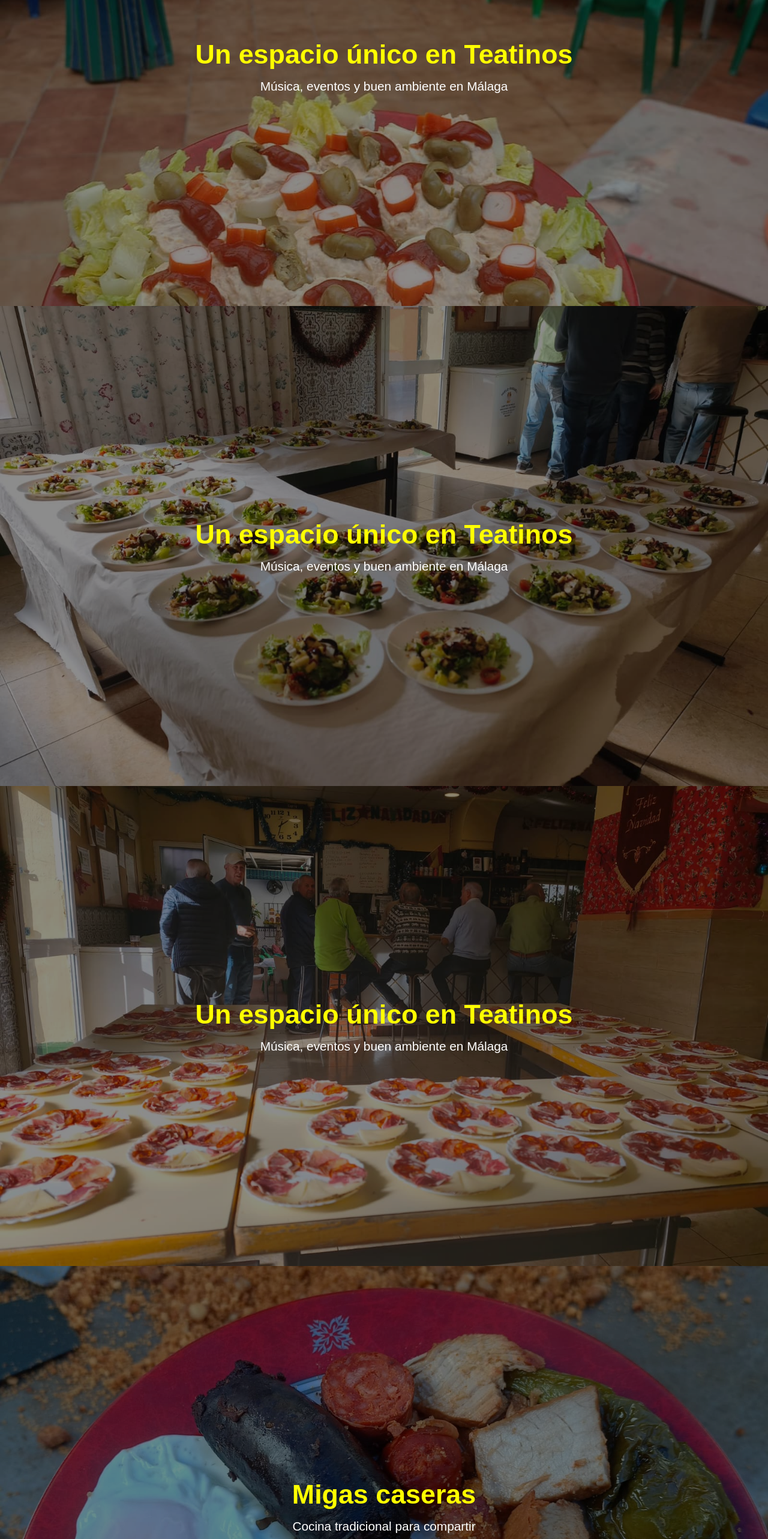
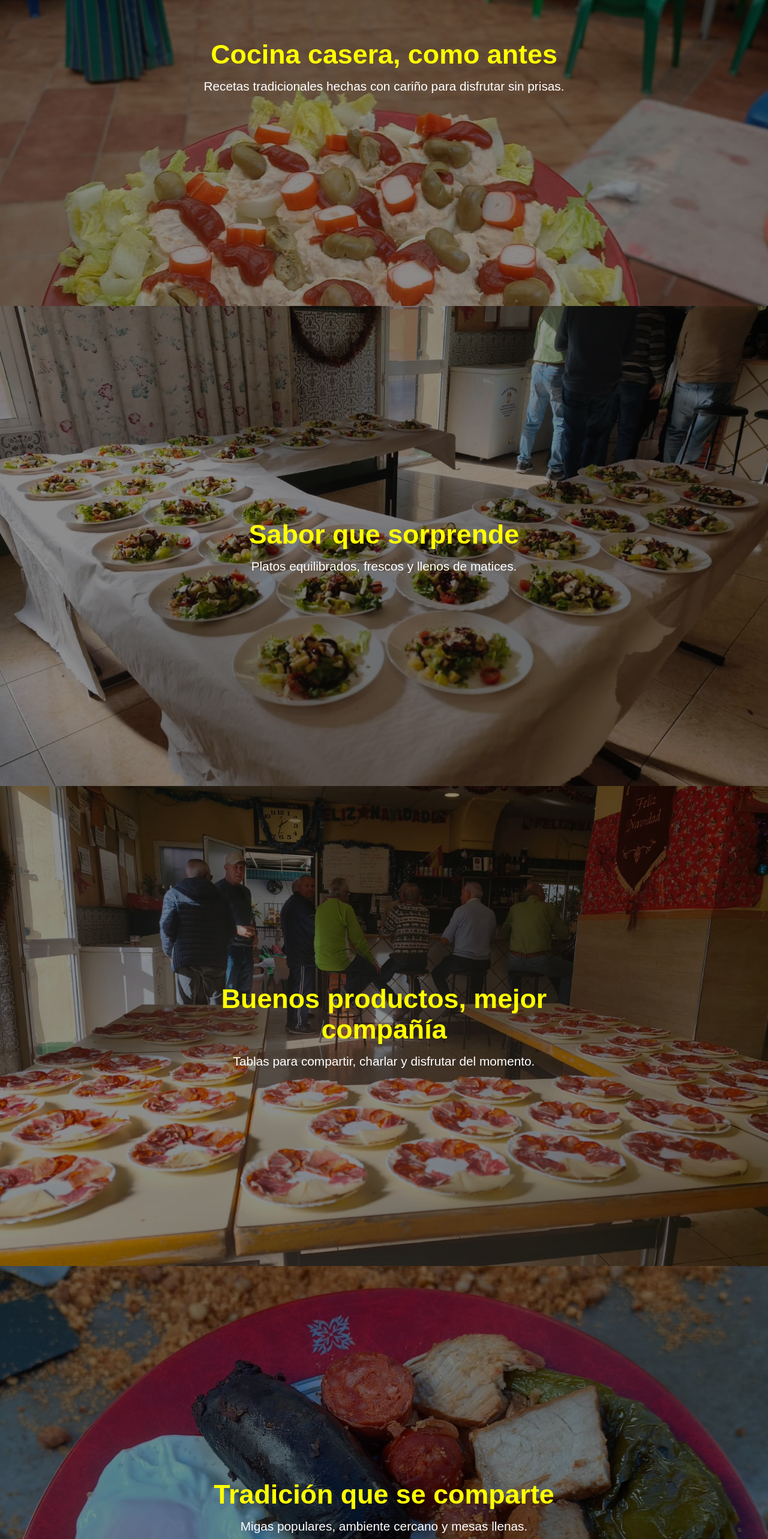
Before and after one commit to laculturaltelefonica-ship-it/LaCulturalWEB, a plain HTML site: page index.html in a window 1280 px wide. Shown: the part 1090-3655 px from the top of the page at 60% size. Drawn offline with Linux system fonts and the light colour scheme.

Commit message:
Add files via upload

```diff
--- a/index.html
+++ b/index.html
@@ -8,7 +8,7 @@
   <meta name="description" content="Peña La Cultural en Málaga: eventos, música, catering y buen ambiente en Teatinos. Sábados Jóvenes, comidas y celebraciones privadas.">
 
   <link rel="stylesheet" href="style.css" />
-  <link rel="icon" href="images/jamon.jpeg" />
+  <link rel="icon" href="images/espacio.jpeg" />
 </head>
 
 <body>
@@ -38,53 +38,54 @@
     </div>
   </section>
 
-  <!-- SECCIONES FULLSCREEN -->
+<!-- SECCIONES FULLSCREEN -->
+
 <section class="fullscreen bg-huevorelleno">
   <div class="overlay-content">
-    <h2>Un espacio único en Teatinos</h2>
-    <p>Música, eventos y buen ambiente en Málaga</p>
+    <h2>Cocina casera, como antes</h2>
+    <p>Recetas tradicionales hechas con cariño para disfrutar sin prisas.</p>
   </div>
 </section>
 
 <section class="fullscreen bg-ensaladatempladaC">
   <div class="overlay-content">
-    <h2>Un espacio único en Teatinos</h2>
-    <p>Música, eventos y buen ambiente en Málaga</p>
+    <h2>Sabor que sorprende</h2>
+    <p>Platos equilibrados, frescos y llenos de matices.</p>
   </div>
 </section>
 
 <section class="fullscreen bg-embutidos">
   <div class="overlay-content">
-    <h2>Un espacio único en Teatinos</h2>
-    <p>Música, eventos y buen ambiente en Málaga</p>
+    <h2>Buenos productos, mejor compañía</h2>
+    <p>Tablas para compartir, charlar y disfrutar del momento.</p>
   </div>
 </section>
 
 <section class="fullscreen bg-migas">
   <div class="overlay-content">
-    <h2>Migas caseras</h2>
-    <p>Cocina tradicional para compartir</p>
+    <h2>Tradición que se comparte</h2>
+    <p>Migas populares, ambiente cercano y mesas llenas.</p>
   </div>
 </section>
 
 <section class="fullscreen bg-jamon">
   <div class="overlay-content">
-    <h2>Jamón al corte</h2>
-    <p>Calidad en cada evento</p>
+    <h2>Calidad que se nota</h2>
+    <p>Jamón al corte para eventos, celebraciones y días especiales.</p>
   </div>
 </section>
 
 <section class="fullscreen bg-paella">
   <div class="overlay-content">
-    <h2>Paellas para grupos</h2>
-    <p>Domingos de tradición y sabor</p>
+    <h2>Domingos de paella y familia</h2>
+    <p>El plan perfecto para reunirse alrededor de una buena mesa.</p>
   </div>
 </section>
 
 <section class="fullscreen bg-ensaladatempladaD">
   <div class="overlay-content">
-    <h2>Un espacio único en Teatinos</h2>
-    <p>Música, eventos y buen ambiente en Málaga</p>
+    <h2>Mucho más que comer</h2>
+    <p>Un espacio para celebrar, quedar y disfrutar en Teatinos.</p>
   </div>
 </section>
 
```
